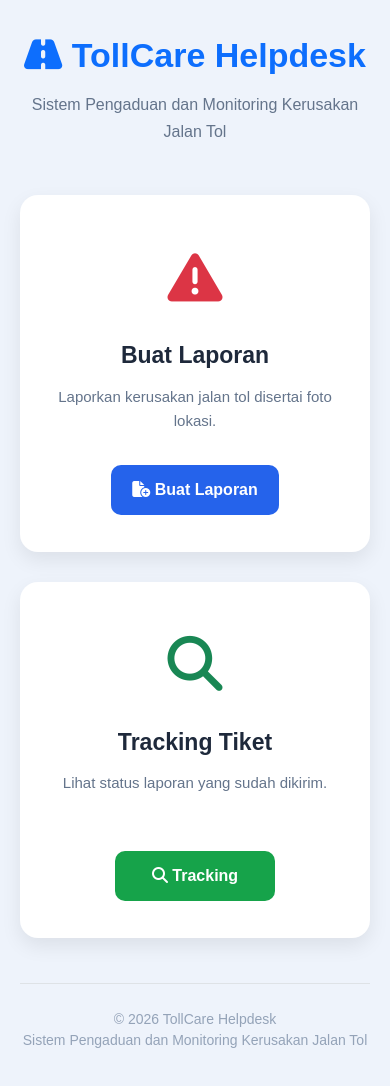
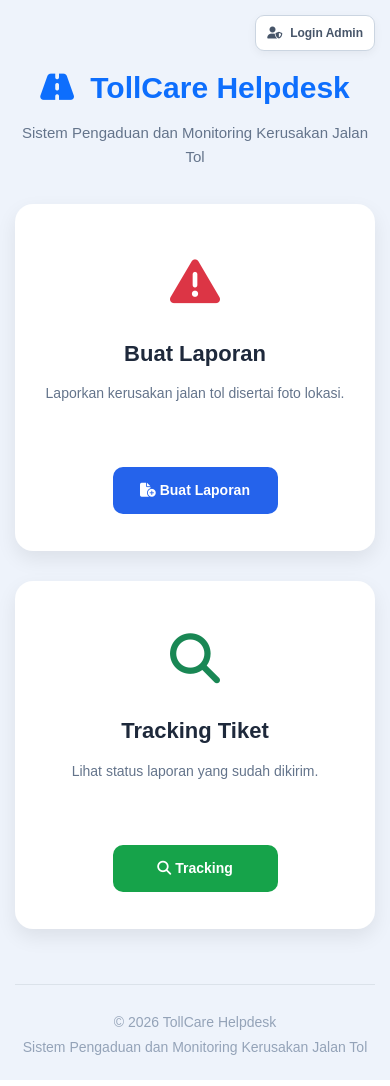
Before and after one commit to adzim-tx69/TollCare-Helpdesk, a Flask app: page / in a window 390 px wide. Run offline with Flask 3, Linux system fonts and the light colour scheme.

Commit message:
Update TollCare Helpdesk

```diff
--- a/templates/masyarakat/index.html
+++ b/templates/masyarakat/index.html
@@ -12,21 +12,27 @@
     <title>TollCare Helpdesk</title>
 
 
-    <!-- Bootstrap -->
+    <!-- =========================================
+         BOOTSTRAP
+    ========================================== -->
 
     <link
         href="https://cdn.jsdelivr.net/npm/bootstrap@5.3.7/dist/css/bootstrap.min.css"
         rel="stylesheet">
 
 
-    <!-- Font Awesome -->
+    <!-- =========================================
+         FONT AWESOME
+    ========================================== -->
 
     <link
         href="https://cdnjs.cloudflare.com/ajax/libs/font-awesome/6.7.2/css/all.min.css"
         rel="stylesheet">
 
 
-    <!-- CSS utama -->
+    <!-- =========================================
+         CSS UTAMA
+    ========================================== -->
 
     <link
         rel="stylesheet"
@@ -40,8 +46,87 @@
         ========================================= */
 
         body {
+
+            min-height: 100vh;
+
             background: #eef3fb;
+
+            font-family:
+                Arial,
+                Helvetica,
+                sans-serif;
+
+            color: #1e293b;
+
         }
+
+
+
+        /* =========================================
+           LOGIN ADMIN
+        ========================================= */
+
+        .admin-login-btn {
+
+            position: fixed;
+
+            top: 25px;
+
+            right: 30px;
+
+            z-index: 9999;
+
+            display: inline-flex;
+
+            align-items: center;
+
+            justify-content: center;
+
+            gap: 8px;
+
+            padding: 10px 17px;
+
+            background: #ffffff;
+
+            color: #475569;
+
+            border: 1px solid #cbd5e1;
+
+            border-radius: 9px;
+
+            text-decoration: none;
+
+            font-size: 14px;
+
+            font-weight: 600;
+
+            box-shadow:
+                0 3px 10px
+                rgba(0, 0, 0, 0.05);
+
+            transition:
+                all 0.25s ease;
+
+        }
+
+
+        .admin-login-btn:hover {
+
+            background: #555b60;
+
+            border-color: #555b60;
+
+            color: #ffffff;
+
+            transform:
+                translateY(-2px);
+
+            box-shadow:
+                0 6px 15px
+                rgba(0, 0, 0, 0.15);
+
+        }
+
 
 
         /* =========================================
@@ -52,13 +137,15 @@
 
             width: 100%;
 
-            max-width: 1000px;
+            max-width: 1100px;
 
-            margin: 60px auto;
+            margin: 0 auto;
 
-            padding: 0 20px;
+            padding:
+                65px 25px 30px;
 
         }
+
 
 
         /* =========================================
@@ -69,37 +156,49 @@
 
             text-align: center;
 
-            margin-bottom: 50px;
+            margin-bottom: 55px;
 
         }
 
 
         .home-header h1 {
 
-            font-size: 42px;
+            margin: 0 0 15px;
+
+            font-size: 44px;
 
             font-weight: 700;
 
             color: #0d6efd;
 
-            margin-bottom: 15px;
+            line-height: 1.2;
+
+        }
+
+
+        .home-header h1 i {
+
+            margin-right: 8px;
 
         }
 
 
         .home-header p {
 
+            margin: 0;
+
             font-size: 18px;
 
             color: #64748b;
 
-            margin: 0;
+            line-height: 1.6;
 
         }
 
 
+
         /* =========================================
-           MENU 2 CARD
+           MENU
         ========================================= */
 
         .home-menu {
@@ -107,15 +206,17 @@
             display: grid;
 
             grid-template-columns:
-                repeat(2, minmax(0, 1fr));
+                repeat(
+                    2,
+                    minmax(0, 1fr)
+                );
 
             gap: 30px;
 
             width: 100%;
 
-            align-items: stretch;
+        }
 
-        }
 
 
         /* =========================================
@@ -124,31 +225,31 @@
 
         .home-menu-card {
 
-            position: relative;
+            min-height: 390px;
 
-            width: 100%;
-
-            min-height: 350px;
-
-            padding: 35px 25px;
+            padding:
+                40px 30px;
 
             background: #ffffff;
 
+            border:
+                2px solid transparent;
+
             border-radius: 18px;
-
-            border: 2px solid transparent;
 
             display: flex;
 
             flex-direction: column;
+
+            align-items: center;
+
+            justify-content: flex-start;
 
             text-align: center;
 
             box-shadow:
                 0 8px 20px
                 rgba(0, 0, 0, 0.08);
-
-            cursor: pointer;
 
             transition:
                 transform 0.3s ease,
@@ -157,6 +258,7 @@
                 border-color 0.3s ease;
 
         }
+
 
 
         /* =========================================
@@ -171,14 +273,15 @@
             background-color:
                 #f1f3f5;
 
+            border-color:
+                #dee2e6;
+
             box-shadow:
                 0 18px 35px
                 rgba(0, 0, 0, 0.15);
 
-            border-color:
-                #dee2e6;
+        }
 
-        }
 
 
         /* =========================================
@@ -187,7 +290,9 @@
 
         .home-menu-icon {
 
-            height: 90px;
+            width: 100%;
+
+            height: 100px;
 
             display: flex;
 
@@ -202,7 +307,7 @@
 
         .home-menu-icon i {
 
-            font-size: 55px;
+            font-size: 58px;
 
             transition:
                 transform 0.3s ease;
@@ -214,49 +319,55 @@
         .home-menu-icon i {
 
             transform:
-                scale(1.12);
+                scale(1.10);
 
         }
 
 
+
         /* =========================================
-           JUDUL
+           CARD TITLE
         ========================================= */
 
         .home-menu-card h4 {
 
-            font-size: 23px;
+            margin:
+                0 0 15px;
+
+            font-size: 25px;
 
             font-weight: 700;
 
             color: #1e293b;
 
-            margin-bottom: 15px;
-
         }
 
 
+
         /* =========================================
-           DESKRIPSI
+           DESCRIPTION
         ========================================= */
 
         .home-menu-description {
 
             min-height: 55px;
 
+            max-width: 430px;
+
+            margin-bottom: 30px;
+
             color: #64748b;
 
-            font-size: 15px;
+            font-size: 16px;
 
             line-height: 1.6;
-
-            margin-bottom: 25px;
 
         }
 
 
+
         /* =========================================
-           BUTTON
+           BUTTON AREA
         ========================================= */
 
         .home-menu-button {
@@ -268,38 +379,34 @@
 
         .home-menu-button a {
 
-            display: inline-block;
+            min-width: 195px;
 
-            min-width: 160px;
-
-            padding: 12px 20px;
+            padding:
+                13px 22px;
 
             border-radius: 10px;
+
+            font-size: 16px;
 
             font-weight: 600;
 
             text-decoration: none;
 
-            border: 1px solid transparent;
-
             transition:
-                background-color 0.25s ease,
-                border-color 0.25s ease,
-                color 0.25s ease,
-                transform 0.25s ease,
-                box-shadow 0.25s ease;
+                all 0.25s ease;
 
         }
 
 
+
         /* =========================================
            BUTTON HOVER
-           SEMUA ABU-ABU
+           SEMUA MENJADI ABU-ABU
         ========================================= */
 
         .home-menu-button a:hover {
 
-            background-color:
+            background:
                 #555b60 !important;
 
             border-color:
@@ -318,18 +425,19 @@
         }
 
 
+
         /* =========================================
            FOOTER
         ========================================= */
 
         .home-footer {
 
-            margin-top: 45px;
+            margin-top: 55px;
 
             padding-top: 25px;
 
             border-top:
-                1px solid #dee2e6;
+                1px solid #dbe2ea;
 
             text-align: center;
 
@@ -337,32 +445,22 @@
 
             font-size: 14px;
 
-        }
-
-
-        /* =========================================
-           TABLET
-        ========================================= */
-
-        @media (max-width: 700px) {
-
-            .home-wrapper {
-
-                margin: 35px auto;
+            line-height: 1.8;
 
         }
 
 
-            .home-header h1 {
 
-                font-size: 34px;
+        /* =========================================
+           MOBILE / TABLET
+        ========================================= */
 
-            }
+        @media (max-width: 800px) {
 
+            .home-wrapper {
 
-            .home-header p {
-
-                font-size: 16px;
+                padding:
+                    70px 20px 25px;
 
             }
 
@@ -374,9 +472,129 @@
             }
 
 
+            .home-header {
+
+                margin-bottom: 40px;
+
+            }
+
+
+            .home-header h1 {
+
+                font-size: 36px;
+
+            }
+
+
+            .home-header p {
+
+                font-size: 16px;
+
+            }
+
+        }
+
+
+
+        /* =========================================
+           HP KECIL
+        ========================================= */
+
+        @media (max-width: 500px) {
+
+            .admin-login-btn {
+
+                top: 15px;
+
+                right: 15px;
+
+                padding:
+                    8px 11px;
+
+                font-size: 12px;
+
+            }
+
+
+            .admin-login-btn i {
+
+                font-size: 12px;
+
+            }
+
+
+            .home-wrapper {
+
+                padding:
+                    70px 15px 20px;
+
+            }
+
+
+            .home-header {
+
+                margin-bottom: 35px;
+
+            }
+
+
+            .home-header h1 {
+
+                font-size: 30px;
+
+            }
+
+
+            .home-header p {
+
+                font-size: 15px;
+
+            }
+
+
             .home-menu-card {
 
-                min-height: 320px;
+                min-height: 330px;
+
+                padding:
+                    35px 20px;
+
+            }
+
+
+            .home-menu-icon {
+
+                height: 80px;
+
+            }
+
+
+            .home-menu-icon i {
+
+                font-size: 50px;
+
+            }
+
+
+            .home-menu-card h4 {
+
+                font-size: 22px;
+
+            }
+
+
+            .home-menu-description {
+
+                font-size: 14px;
+
+            }
+
+
+            .home-menu-button a {
+
+                min-width: 165px;
+
+                font-size: 14px;
 
             }
 
@@ -387,15 +605,36 @@
 </head>
 
 
+
 <body>
 
+
+    <!-- =========================================
+         LOGIN ADMIN
+    ========================================== -->
+
+    <a
+        href="{{ url_for('admin_login') }}"
+        class="admin-login-btn">
+
+        <i class="fa-solid fa-user-shield"></i>
+
+        Login Admin
+
+    </a>
+
+
+
+    <!-- =========================================
+         HOME WRAPPER
+    ========================================== -->
 
     <div class="home-wrapper">
 
 
-    <!-- =========================================
+        <!-- =====================================
              HEADER
-    ========================================= -->
+        ====================================== -->
 
         <div class="home-header">
 
@@ -419,16 +658,16 @@
 
 
 
-    <!-- =========================================
-         MENU MASYARAKAT
-    ========================================= -->
+        <!-- =====================================
+             MENU
+        ====================================== -->
 
         <div class="home-menu">
 
 
-        <!-- =====================================
+            <!-- =================================
                  BUAT LAPORAN
-        ====================================== -->
+            ================================== -->
 
             <div class="home-menu-card">
 
@@ -451,7 +690,8 @@
                 </h4>
 
 
-            <div class="home-menu-description">
+                <div
+                    class="home-menu-description">
 
                     Laporkan kerusakan jalan tol
                     disertai foto lokasi.
@@ -459,7 +699,8 @@
                 </div>
 
 
-            <div class="home-menu-button">
+                <div
+                    class="home-menu-button">
 
                     <a
                         href="{{ url_for('report') }}"
@@ -481,9 +722,9 @@
 
 
 
-        <!-- =====================================
-             TRACKING
-        ====================================== -->
+            <!-- =================================
+                 TRACKING TIKET
+            ================================== -->
 
             <div class="home-menu-card">
 
@@ -506,7 +747,8 @@
                 </h4>
 
 
-            <div class="home-menu-description">
+                <div
+                    class="home-menu-description">
 
                     Lihat status laporan
                     yang sudah dikirim.
@@ -514,7 +756,8 @@
                 </div>
 
 
-            <div class="home-menu-button">
+                <div
+                    class="home-menu-button">
 
                     <a
                         href="{{ url_for('tracking') }}"
@@ -539,9 +782,9 @@
 
 
 
-    <!-- =========================================
+        <!-- =====================================
              FOOTER
-    ========================================= -->
+        ====================================== -->
 
         <div class="home-footer">
 
@@ -566,7 +809,9 @@
 
 
 
-<!-- Bootstrap JS -->
+    <!-- =========================================
+         BOOTSTRAP JS
+    ========================================== -->
 
     <script
         src="https://cdn.jsdelivr.net/npm/bootstrap@5.3.7/dist/js/bootstrap.bundle.min.js">
```
Lines whose indentation alone changed are shown as unchanged.
